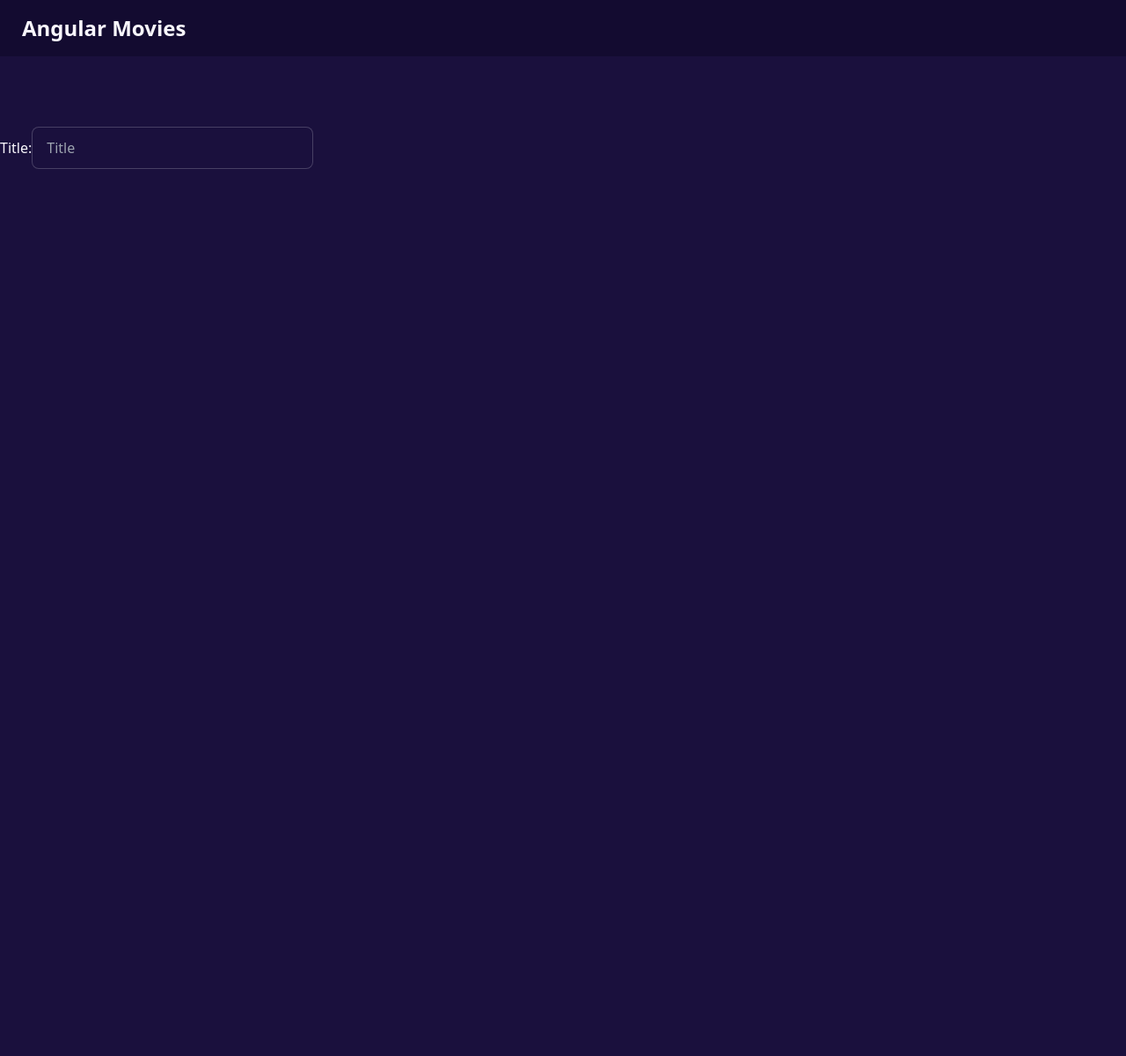
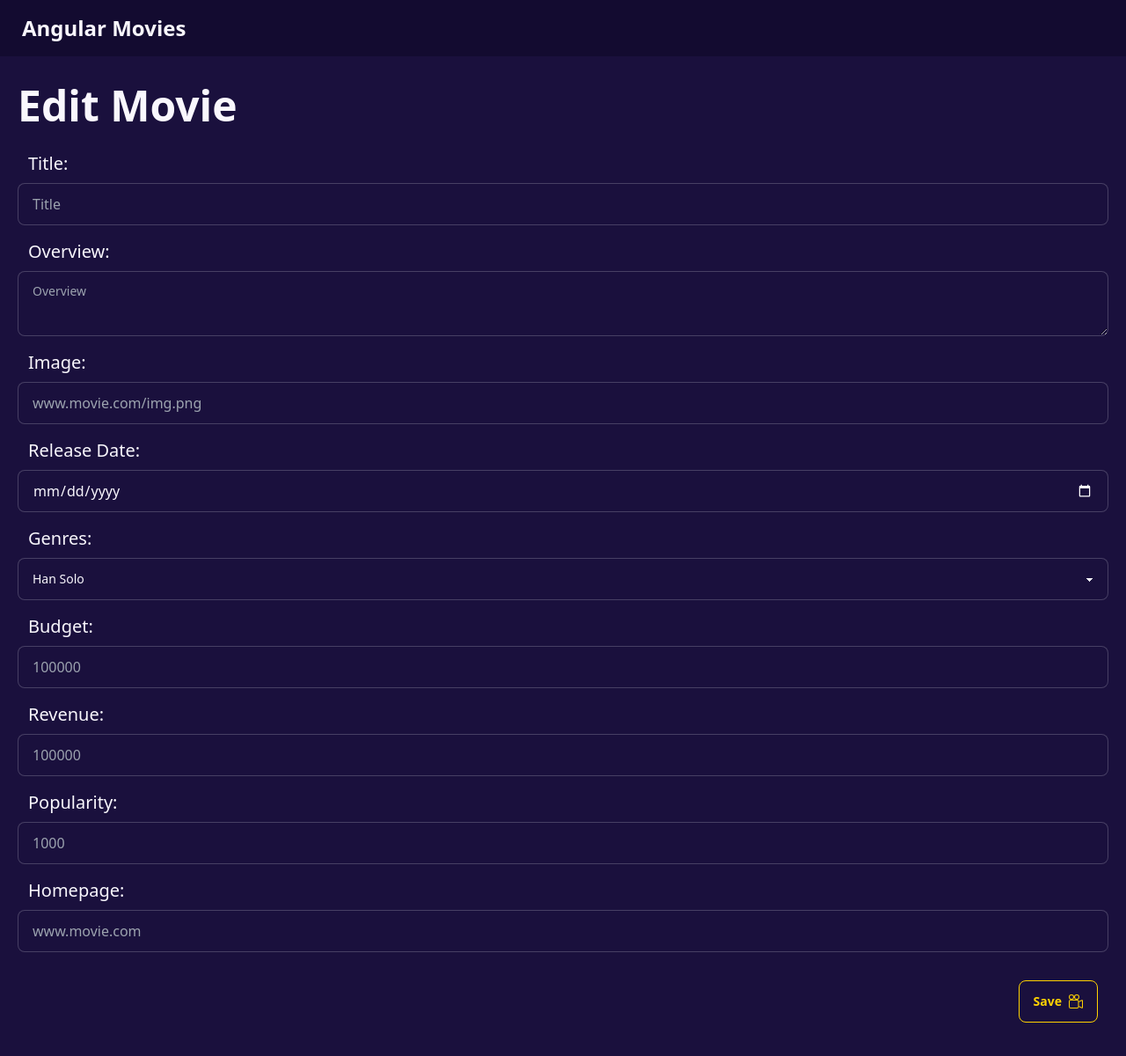
Before and after one commit to OliverZulett/Manejo-de-observables-con-angular-17, an Angular app in the folder angular-movies/: page /edit-movie/1 in a window 1280 px wide. Shown: the top 1200 px of the page at 88% size. Before the commit the page ends 800 px from the top, so only its background shows below. Built offline with nearby package versions, Linux system fonts and the light colour scheme.

Commit message:
formulario de pelicula

```diff
--- a/angular-movies/src/app/pages/edit-movie/edit-movie.component.html
+++ b/angular-movies/src/app/pages/edit-movie/edit-movie.component.html
@@ -1,8 +1,56 @@
-<div class="xl:my-20">
+<div class="px-5 mt-8 mb-12">
+  <div class="my-5">
+    <h1 class="text-5xl font-semibold">Edit Movie</h1>
+  </div>
   <form>
-    <div>
-      <label for="title">Title:</label>
-      <input type="text" placeholder="Title" name="title" class="input input-bordered w-full max-w-xs" />
+    <div class="flex flex-col mb-2">
+      <label class="my-2 ml-3 text-xl font-normal" for="title">Title:</label>
+      <input type="text" placeholder="Title" name="title" class="input input-bordered w-full" />
+    </div>
+    <div class="flex flex-col mb-2">
+      <label class="my-2 ml-3 text-xl font-normal" for="overview">Overview:</label>
+      <textarea class="textarea textarea-bordered" placeholder="Overview" name="overview"></textarea>
+    </div>
+    <div class="flex flex-col mb-2">
+      <label class="my-2 ml-3 text-xl font-normal" for="image">Image:</label>
+      <input type="text" placeholder="www.movie.com/img.png" name="image" class="input input-bordered w-full" />
+    </div>
+    <div class="flex flex-col mb-2">
+      <label class="my-2 ml-3 text-xl font-normal" for="release-date">Release Date:</label>
+      <input type="date" name="release-date" class="input input-bordered w-full" />
+    </div>
+    <div class="flex flex-col mb-2">
+      <label class="my-2 ml-3 text-xl font-normal" for="genres">Genres:</label>
+      <select name="genres" class="select select-bordered w-full">
+        <option>Han Solo</option>
+        <option>Greedo</option>
+      </select>
+    </div>
+    <div class="flex flex-col mb-2">
+      <label class="my-2 ml-3 text-xl font-normal" for="budget">Budget:</label>
+      <input type="number" name="budget" placeholder="100000" class="input input-bordered w-full" />
+    </div>
+    <div class="flex flex-col mb-2">
+      <label class="my-2 ml-3 text-xl font-normal" for="revenue">Revenue:</label>
+      <input type="number" name="revenue" placeholder="100000" class="input input-bordered w-full" />
+    </div>
+    <div class="flex flex-col mb-2">
+      <label class="my-2 ml-3 text-xl font-normal" for="popularity">Popularity:</label>
+      <input type="number" name="popularity" placeholder="1000" class="input input-bordered w-full" />
+    </div>
+    <div class="flex flex-col mb-2">
+      <label class="my-2 ml-3 text-xl font-normal" for="homepage">Homepage:</label>
+      <input type="text" placeholder="www.movie.com" name="homepage" class="input input-bordered w-full" />
+    </div>
+    <div class="flex justify-end my-8">
+      <button [routerLink]="['/movie/123']" class="mr-3 btn btn-outline btn-accent">
+        Save
+        <svg xmlns="http://www.w3.org/2000/svg" width="16" height="16" fill="currentColor" class="bi bi-camera-reels" viewBox="0 0 16 16">
+          <path d="M6 3a3 3 0 1 1-6 0 3 3 0 0 1 6 0M1 3a2 2 0 1 0 4 0 2 2 0 0 0-4 0"/>
+          <path d="M9 6h.5a2 2 0 0 1 1.983 1.738l3.11-1.382A1 1 0 0 1 16 7.269v7.462a1 1 0 0 1-1.406.913l-3.111-1.382A2 2 0 0 1 9.5 16H2a2 2 0 0 1-2-2V8a2 2 0 0 1 2-2zm6 8.73V7.27l-3.5 1.555v4.35zM1 8v6a1 1 0 0 0 1 1h7.5a1 1 0 0 0 1-1V8a1 1 0 0 0-1-1H2a1 1 0 0 0-1 1"/>
+          <path d="M9 6a3 3 0 1 0 0-6 3 3 0 0 0 0 6M7 3a2 2 0 1 1 4 0 2 2 0 0 1-4 0"/>
+        </svg>
+      </button>
     </div>
   </form>
 </div>
--- a/angular-movies/src/app/pages/movie/movie.component.html
+++ b/angular-movies/src/app/pages/movie/movie.component.html
@@ -107,7 +107,7 @@
       </div>
       <div class="actions mb-5">
         <h1 class="text-2xl font-normal mb-3">Actions: </h1>
-        <button [routerLink]="['/edit-movies/123']" class="mr-3 btn btn-outline btn-accent">
+        <button [routerLink]="['/edit-movie/123']" class="mr-3 btn btn-outline btn-accent">
           Edit
           <svg xmlns="http://www.w3.org/2000/svg" width="16" height="16" fill="currentColor" class="bi bi-pencil"
             viewBox="0 0 16 16">
```
